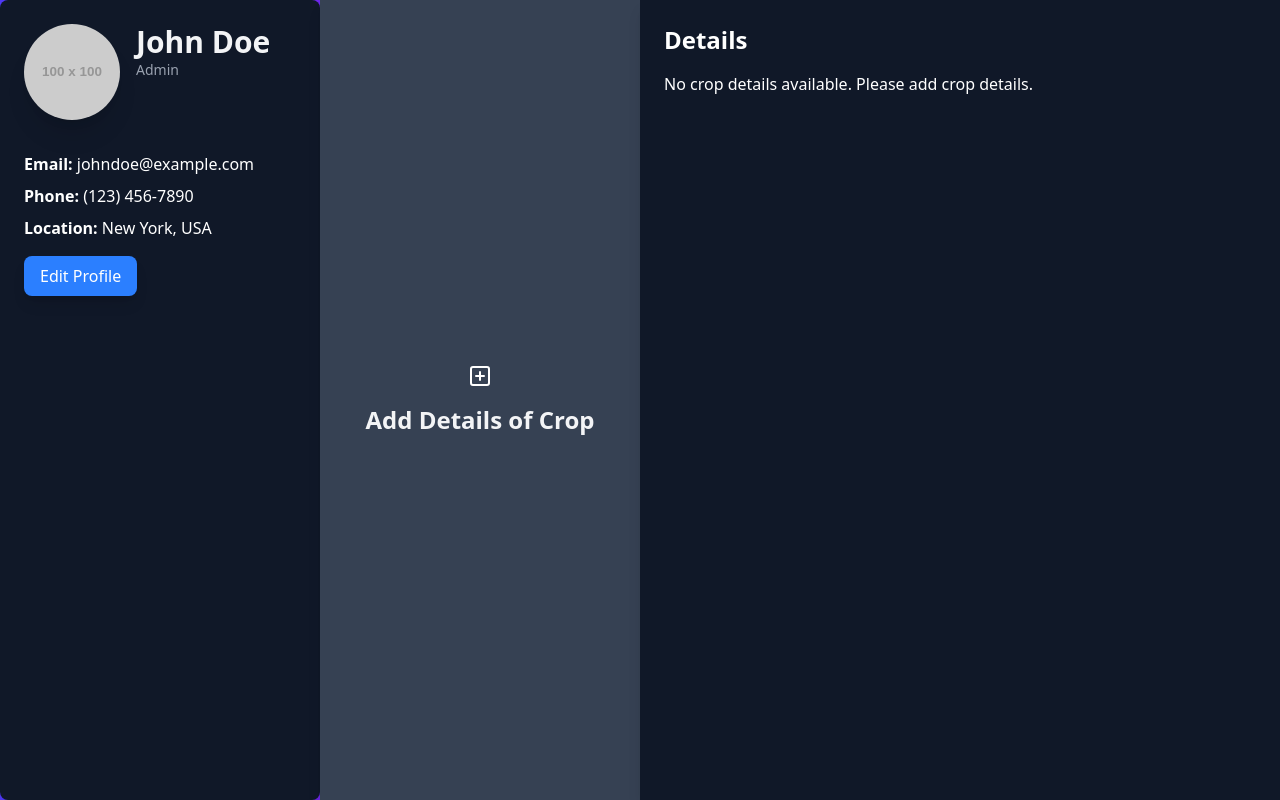
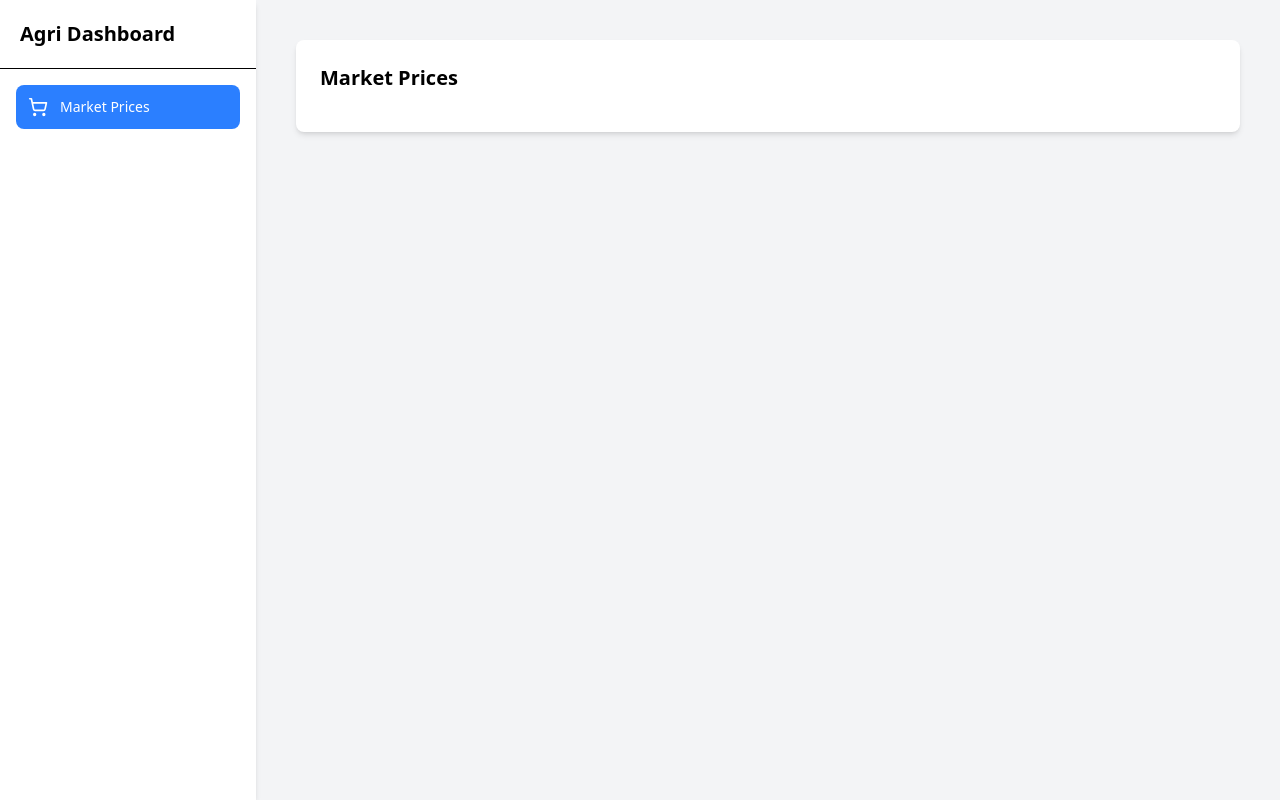
Before and after one commit to vishalbarai007/SVKM-Farmers-Platform, a React (Vite) app in the folder frontend/: page /dashboard in a window 1280 px wide. Built offline with nearby package versions, Linux system fonts and the light colour scheme; no server answers.

Commit message:
Created Dashboard

```diff
--- a/frontend/src/App.jsx
+++ b/frontend/src/App.jsx
@@ -5,10 +5,10 @@ import Header from "./Components/Developer/Header";
 import Home from "./Pages/Home";
 import { BrowserRouter, Routes, Route } from "react-router-dom";
 import Login from "./Pages/Login";
-import Dashboard from "./Pages/Dashboard";
 import CropForm from "./Components/Developer/Cropdetails";
 // import th from "./Contexts/theme/ThemeContext";
 import ThemeState from "./Contexts/theme/ThemeState";
+import Dashboard from "./Components/Developer/DashboardOptions";
 const App = () => {
   return (
     // <ThemeState>
--- /dev/null
+++ b/frontend/src/Components/Developer/DashboardOptions.jsx
@@ -0,0 +1,159 @@
+import React, { useState } from 'react';
+import {
+  ShoppingCart,
+  CloudSun,
+  Leaf,
+  FileText,
+  GraduationCap,
+  Building2,
+  PlusCircle
+} from 'lucide-react';
+import DashboardMain from '../../Pages/Dashboard'
+
+const Dashboard = () => {
+  const [activeSection, setActiveSection] = useState('marketPrice');
+
+  const sidebarOptions = [
+    {
+      id: 'marketPrice',
+      label: 'Market Prices',
+      icon: <ShoppingCart className="w-5 h-5" />
+    },
+    {
+      id: 'weatherUpdates',
+      label: 'Weather Updates',
+      icon: <CloudSun className="w-5 h-5" />
+    },
+    {
+      id: 'fertilizersPesticides',
+      label: 'Fertilizers & Pesticides',
+      icon: <Leaf className="w-5 h-5" />
+    },
+    {
+      id: 'governmentSchemes',
+      label: 'Government Schemes',
+      icon: <Building2 className="w-5 h-5" />
+    },
+    {
+      id: 'trainingEducation',
+      label: 'Training & Education',
+      icon: <GraduationCap className="w-5 h-5" />
+    },
+    {
+      id: 'cropReports',
+      label: 'Crop Reports',
+      icon: <FileText className="w-5 h-5" />
+    },
+    {
+      id: 'addCrops',
+      label: 'Add Crops',
+      icon: <PlusCircle className="w-5 h-5" />
+    }
+  ];
+
+  const renderContent = () => {
+    switch(activeSection) {
+      case 'marketPrice':
+        return <MarketPriceContent />;
+      case 'weatherUpdates':
+        return <WeatherUpdatesContent />;
+      case 'fertilizersPesticides':
+        return <FertilizersPesticidesContent />;
+      case 'governmentSchemes':
+        return <GovernmentSchemesContent />;
+      case 'trainingEducation':
+        return <TrainingEducationContent />;
+      case 'cropReports':
+        return <CropReportsContent />;
+      case 'addCrops':
+        return <DashboardMain />;
+      default:
+        return <MarketPriceContent />;
+    }
+  };
+
+  return (
+    <div className="flex h-screen bg-gray-100 dark:bg-zinc-900">
+      {/* Sidebar */}
+      <div className="w-64 bg-white dark:bg-zinc-800 shadow-md">
+        <div className="p-5 border-b dark:border-zinc-700">
+          <h2 className="text-xl font-bold dark:text-white">Agri Dashboard</h2>
+        </div>
+        <nav className="p-4">
+          {sidebarOptions.map(option => (
+            <button
+              key={option.id}
+              onClick={() => setActiveSection(option.id)}
+              className={`
+                flex text-white items-center w-full p-3 rounded-lg mb-2 transition-colors
+                ${activeSection === option.id
+                  ? 'bg-blue-500 text-white'
+                  : 'hover:bg-gray-100 dark:hover:bg-zinc-700'}
+              `}
+            >
+              {option.icon}
+              <span className="ml-3 text-sm text-white">{option.label}</span>
+            </button>
+          ))}
+        </nav>
+      </div>
+
+      {/* Main Content */}
+      <main className="flex-1 p-10 overflow-y-auto">
+        {renderContent()}
+      </main>
+    </div>
+  );
+};
+
+// Placeholder content components
+const MarketPriceContent = () => (
+  <div className="bg-white dark:bg-zinc-800 rounded-lg p-6 shadow-md">
+    <h3 className="text-xl font-semibold mb-4 dark:text-white">Market Prices</h3>
+    {/* Add market price table or graph */}
+  </div>
+);
+
+const WeatherUpdatesContent = () => (
+  <div className="bg-white dark:bg-zinc-800 rounded-lg p-6 shadow-md">
+    <h3 className="text-xl font-semibold mb-4 dark:text-white">Weather Updates</h3>
+    {/* Add weather forecast details */}
+  </div>
+);
+
+const FertilizersPesticidesContent = () => (
+  <div className="bg-white dark:bg-zinc-800 rounded-lg p-6 shadow-md">
+    <h3 className="text-xl font-semibold mb-4 dark:text-white">Fertilizers & Pesticides</h3>
+    {/* Add product recommendations and details */}
+  </div>
+);
+
+const GovernmentSchemesContent = () => (
+  <div className="bg-white dark:bg-zinc-800 rounded-lg p-6 shadow-md">
+    <h3 className="text-xl font-semibold mb-4 dark:text-white">Government Schemes</h3>
+    {/* Add scheme listings */}
+  </div>
+);
+
+const TrainingEducationContent = () => (
+  <div className="bg-white dark:bg-zinc-800 rounded-lg p-6 shadow-md">
+    <h3 className="text-xl font-semibold mb-4 dark:text-white">Training & Education</h3>
+    {/* Add course and training program details */}
+  </div>
+);
+
+const CropReportsContent = () => (
+  <div className="bg-white dark:bg-zinc-800 rounded-lg p-6 shadow-md">
+    <h3 className="text-xl font-semibold mb-4 dark:text-white">Crop Reports</h3>
+    {/* Add crop health and yield reports */}
+  </div>
+);
+
+const AddCropsContent = () => (
+  <div className="bg-white dark:bg-zinc-800 rounded-lg p-6 shadow-md">
+    <h3 className="text-xl font-semibold mb-4 dark:text-white">Add Crops</h3>
+    {/* Add form or details to add crops */}
+  </div>
+);
+
+export default Dashboard;
--- a/frontend/src/Components/Developer/Header.jsx
+++ b/frontend/src/Components/Developer/Header.jsx
@@ -3,26 +3,11 @@ import { LogIn, CircleUserRound, Moon, Sun } from "lucide-react"
 import ThemeContext from "../../Contexts/theme/ThemeContext"
 
 const Navbar = () => {
-  // State to track login status
-  // const [isLoggedIn, setIsLoggedIn] = useState(false);
-  // State to track dark mode
-  // const [isDarkMode, setIsDarkMode] = useState(false);
-  // State to track dropdown menu visibility
   const [isHomeOpen, setIsHomeOpen] = useState(false);
   const [isPricingOpen, setIsPricingOpen] = useState(false);
   const [isGovtSchemesOpen, setIsGovtSchemesOpen] = useState(false);
   const [isLoginOpen, setIsLoginOpen] = useState(false);
 
-  // Toggle the dark mode class on body
-  // useEffect(() => {
-  //   if (isDarkMode) {
-  //     document.body.classList.add("dark");
-  //   } else {
-  //     document.body.classList.remove("dark");
-  //   }
-  // }, [isDarkMode]);
-
-  // Handle login/logout toggle
   const { theme, changeTheme } = useContext(ThemeContext)
   const [isLoggedIn, setIsLoggedIn] = useState(false)
 
@@ -30,153 +15,142 @@ const Navbar = () => {
     setIsLoggedIn(!isLoggedIn)
   }
 
+  const themeColors = {
+    nav: theme === "dark" ? "bg-gray-900" : "bg-white",
+    text: theme === "dark" ? "text-white" : "text-gray-800",
+    textHover: theme === "dark" ? "hover:text-orange-400" : "hover:text-orange-600",
+    dropdown: theme === "dark" ? "bg-gray-800" : "bg-white",
+    dropdownText: theme === "dark" ? "text-white" : "text-gray-800",
+    iconColor: theme === "dark" ? "text-white" : "text-gray-600"
+  };
+
+  const NavDropdown = ({ isOpen, items, onMouseEnter, onMouseLeave }) => (
+    <div
+      className={`absolute left-0 mt-0 w-48 ${themeColors.dropdown} ${themeColors.dropdownText}
+        shadow-lg rounded-md z-50 transition-all duration-300 ease-in-out
+        ${isOpen ? "opacity-100 visible" : "opacity-0 invisible"}`}
+      onMouseEnter={onMouseEnter}
+      onMouseLeave={onMouseLeave}
+      style={{ top: '100%' }}  // Ensure the dropdown is positioned correctly
+    >
+      {items.map((item, index) => (
+        <a
+          key={index}
+          href={item.link}
+          className="block px-4 py-2 hover:bg-gray-100 dark:hover:bg-gray-700 transition-colors"
+        >
+          {item.label}
+        </a>
+      ))}
+    </div>
+  );
+
+
   return (
-    <nav className={`shadow-md ${theme === "dark" ? "bg-gray-800" : "bg-white"}`}>
+    <nav className={`shadow-md ${themeColors.nav} relative`}>
       <div className="container mx-auto w-full flex items-center justify-between h-[100px] px-4 py-3">
-        {/* Left: Logo */}
+        {/* Logo Section */}
         <div className="flex items-center">
           <img
-            src="/assets/farming_logo_transparent.png" // Replace with your logo
+            src="/assets/farming_logo_transparent.png"
             alt="Logo"
             className="h-10 w-10 object-cover"
           />
-          {/* <span className="text-xl font-bold ml-2 text-gray-800 dark:text-white">AgriAssist</span> */}
-          {/* <img src="/placeholder.svg?height=40&width=40" alt="Logo" className="h-10 w-10 object-cover" /> */}
-          <span className={`text-xl font-bold ml-2 ${theme === "dark" ? "text-white" : "text-gray-800"}`}>
+          <span className={`text-xl font-bold ml-2 ${themeColors.text}`}>
             FarmAssist
           </span>
         </div>
 
-        {/* Middle: Navigation Links */}
+        {/* Navigation Links */}
         <ul className="hidden md:flex space-x-8 font-medium">
           {/* Home Dropdown */}
           <li
-            className="cursor-pointer relative group"
+            className="relative group"
             onMouseEnter={() => setIsHomeOpen(true)}
             onMouseLeave={() => setIsHomeOpen(false)}
           >
             <a
               href="#home"
-              className="text-black hover:text-orange-600 dark:text-white dark:hover:text-orange-600 transition-colors duration-300"
+              className={`${themeColors.text} ${themeColors.textHover} transition-colors duration-300`}
             >
               Home
             </a>
-            <div
-              className={`absolute left-0 mt-2 w-48 bg-white dark:bg-gray-700 text-black dark:text-white shadow-md rounded-md transition-opacity duration-300 ease-in-out ${
-                isHomeOpen ? "opacity-100" : "opacity-0 pointer-events-none"
-              }`}
-            >
-              <a href="#home" className="block px-4 py-2">Home Subitem 1</a>
-              <a href="#home" className="block px-4 py-2">Home Subitem 2</a>
-            </div>
+            <NavDropdown
+              isOpen={isHomeOpen}
+              items={[
+                { label: 'Home Subitem 1', link: '#home1' },
+                { label: 'Home Subitem 2', link: '#home2' }
+              ]}
+              onMouseEnter={() => setIsHomeOpen(true)}
+              onMouseLeave={() => setIsHomeOpen(false)}
+            />
           </li>
 
           {/* Pricing Dropdown */}
           <li
-            className="cursor-pointer relative group"
+            className="relative group"
             onMouseEnter={() => setIsPricingOpen(true)}
             onMouseLeave={() => setIsPricingOpen(false)}
           >
             <a
               href="#pricing"
-              className="text-black hover:text-orange-600 dark:text-white dark:hover:text-orange-600 transition-colors duration-300"
+              className={`${themeColors.text} ${themeColors.textHover} transition-colors duration-300`}
             >
               Pricing
             </a>
-            <div
-              className={`absolute left-0 mt-2 w-48 bg-white dark:bg-gray-700 text-black dark:text-white shadow-md rounded-md transition-opacity duration-300 ease-in-out ${
-                isPricingOpen ? "opacity-100" : "opacity-0 pointer-events-none"
-              }`}
-            >
-              <a href="#pricing" className="block px-4 py-2">Basic Plan</a>
-              <a href="#pricing" className="block px-4 py-2">Premium Plan</a>
-            </div>
+            <NavDropdown
+              isOpen={isPricingOpen}
+              items={[
+                { label: 'Basic Plan', link: '#basic' },
+                { label: 'Premium Plan', link: '#premium' }
+              ]}
+              onMouseEnter={() => setIsPricingOpen(true)}
+              onMouseLeave={() => setIsPricingOpen(false)}
+            />
           </li>
 
-          {/* Govt Schemes Dropdown */}
+          {/* Government Schemes Dropdown */}
           <li
-            className="cursor-pointer relative group"
+            className="relative group"
             onMouseEnter={() => setIsGovtSchemesOpen(true)}
             onMouseLeave={() => setIsGovtSchemesOpen(false)}
           >
             <a
               href="#govt-schemes"
-              className="text-black hover:text-orange-600 dark:text-white dark:hover:text-orange-600 transition-colors duration-300"
+              className={`${themeColors.text} ${themeColors.textHover} transition-colors duration-300`}
             >
               Govt Schemes
             </a>
-            <div
-              className={`absolute left-0 mt-2 w-48 bg-white dark:bg-gray-700 text-black dark:text-white shadow-md rounded-md transition-opacity duration-300 ease-in-out ${
-                isGovtSchemesOpen ? "opacity-100" : "opacity-0 pointer-events-none"
-              }`}
-            >
-              <a href="#scheme1" className="block px-4 py-2">Scheme 1</a>
-              <a href="#scheme2" className="block px-4 py-2">Scheme 2</a>
-            </div>
+            <NavDropdown
+              isOpen={isGovtSchemesOpen}
+              items={[
+                { label: 'Scheme 1', link: '#scheme1' },
+                { label: 'Scheme 2', link: '#scheme2' }
+              ]}
+              onMouseEnter={() => setIsGovtSchemesOpen(true)}
+              onMouseLeave={() => setIsGovtSchemesOpen(false)}
+            />
           </li>
-          {["Home", "Pricing", "Govt Schemes"].map((item) => (
-            <li key={item} className="cursor-pointer relative group">
-              <a
-                href={`#${item.toLowerCase().replace(" ", "-")}`}
-                className={`${
-                  theme === "dark" ? "text-white hover:text-orange-400" : "text-black hover:text-orange-600"
-                } transition-colors duration-300`}
-              >
-                {item}
-                <span className="absolute bottom-0 left-0 w-0 h-[2px] bg-orange-600 transition-all group-hover:w-full"></span>
-              </a>
-            </li>
-          ))}
         </ul>
 
-        {/* Right: Theme Switcher and Login Section */}
+        {/* Right Section */}
         <div className="flex items-center space-x-4">
           {/* Theme Switcher */}
           <button
-            className={`cursor-pointer ${theme === "dark" ? "text-white" : "text-gray-600"}`}
+            className={`cursor-pointer ${themeColors.iconColor}`}
             onClick={changeTheme}
             aria-label={`Switch to ${theme === "light" ? "dark" : "light"} mode`}
           >
             {theme === "light" ? <Moon className="w-6 h-6" /> : <Sun className="w-6 h-6" />}
           </button>
 
-          {/* Login Dropdown */}
-          <div
-            className="relative"
-            onMouseEnter={() => setIsLoginOpen(true)}
-            onMouseLeave={() => setIsLoginOpen(false)}
-          >
-            {/* {isLoggedIn ? (
-              <CircleUserRound
-                className="text-gray-600 hover:text-orange-600 cursor-pointer w-6 h-6 transition duration-300"
-                onClick={toggleLogin} // Optional: logout action on click
-              />
-            ) : (
-              <LogIn
-                className="text-gray-600 hover:text-orange-600 cursor-pointer w-6 h-6 transition duration-300"
-                onClick={toggleLogin} // Optional: login action on click
-              />
-            )} */}
-            <div
-              className={`absolute right-0 mt-2 w-48 bg-white dark:bg-gray-700 text-black dark:text-white shadow-md rounded-md transition-opacity duration-300 ease-in-out ${
-                isLoginOpen ? "opacity-100" : "opacity-0 pointer-events-none"
-              }`}
-            >
-              <a href="#login" className="block px-4 py-2">Login</a>
-              <a href="#signup" className="block px-4 py-2">Sign Up</a>
-            </div>
-          </div>
-          {/* Conditionally render based on login status */}
+          {/* Login Button */}
           <button
             onClick={toggleLogin}
-            className={`${
-              theme === "dark" ? "text-white hover:text-orange-400" : "text-gray-600 hover:text-orange-600"
-            } cursor-pointer flex transition duration-300`}
+            className={`${themeColors.text} ${themeColors.textHover} cursor-pointer flex transition duration-300`}
             aria-label={isLoggedIn ? "User profile" : "Log in"}
           >
-            <p className="mr-2">
-            Login
-            </p>
+            <p className="mr-2">Login</p>
             {isLoggedIn ? <CircleUserRound className="w-6 h-6" /> : <LogIn className="w-6 h-6" />}
           </button>
         </div>
--- a/frontend/src/Pages/Dashboard.jsx
+++ b/frontend/src/Pages/Dashboard.jsx
@@ -2,36 +2,13 @@ import React from 'react';
 import { SquarePlus } from 'lucide-react';
 import { Link, useLocation } from 'react-router-dom';
 
-const Dashboard = () => {
+const DashboardMain = () => {
   const location = useLocation();
   const cropData = location.state?.cropData || {}; // Get crop data from the state or use an empty object if none
 
   return (
-    <div className="bg-gradient-to-r from-indigo-600 via-purple-700 to-pink-800 min-h-screen flex flex-col lg:flex-row">
+    <div className=" min-h-screen flex flex-col lg:flex-row">
       {/* Left Section - User Information */}
-      <div className="lg:w-1/4 p-6 bg-gray-900 rounded-lg shadow-lg text-white flex flex-col items-center lg:items-start">
-        <div className="flex flex-col lg:flex-row items-center lg:items-start mb-8">
-          <img
-            src="https://via.placeholder.com/100"
-            alt="User Avatar"
-            className="w-24 h-24 rounded-full mb-4 lg:mb-0 lg:mr-4 shadow-xl transform hover:scale-110 transition-transform duration-300 ease-in-out"
-          />
-          <div className="text-center lg:text-left">
-            <h2 className="text-3xl font-semibold text-gray-100">John Doe</h2>
-            <p className="text-sm text-gray-400">Admin</p>
-          </div>
-        </div>
-
-        <div className="space-y-2 text-center lg:text-left mb-4">
-          <p><strong>Email:</strong> johndoe@example.com</p>
-          <p><strong>Phone:</strong> (123) 456-7890</p>
-          <p><strong>Location:</strong> New York, USA</p>
-        </div>
-        <button className="bg-blue-500 hover:bg-blue-600 text-white py-2 px-4 rounded-lg transition duration-200 ease-in-out shadow-lg hover:shadow-xl transform hover:scale-105">
-          Edit Profile
-        </button>
-      </div>
-
       {/* Middle Section - SquarePlus Logo and Text */}
       <div className="lg:w-1/4 p-6 flex flex-col justify-center items-center bg-gray-700 shadow-lg text-white">
         <Link to="/add-crop">
@@ -65,4 +42,4 @@ const Dashboard = () => {
   );
 };
 
-export default Dashboard;
+export default DashboardMain;
--- a/frontend/src/Pages/Home.jsx
+++ b/frontend/src/Pages/Home.jsx
@@ -5,8 +5,8 @@ import { Slider } from '../Components/Developer/Slider';
 // import Services from '../Components/Developer/Services';
 import { CardHoverEffectDemo } from '../Components/Aceternity/Main/Card';
 import { AppleCardsCarouselDemo } from '../Components/Aceternity/Main/Applecard';
-import Footer from '../Components/Developer/Footer';
-// import { NavbarDemo } from '../Components/Aceternity/Main/Navigation-bar';
+import Dashboard from '../Components/Developer/DashboardOptions';
+import Navbar from '../Components/Developer/Header';
 
 const Home = () => {
   return (
```
